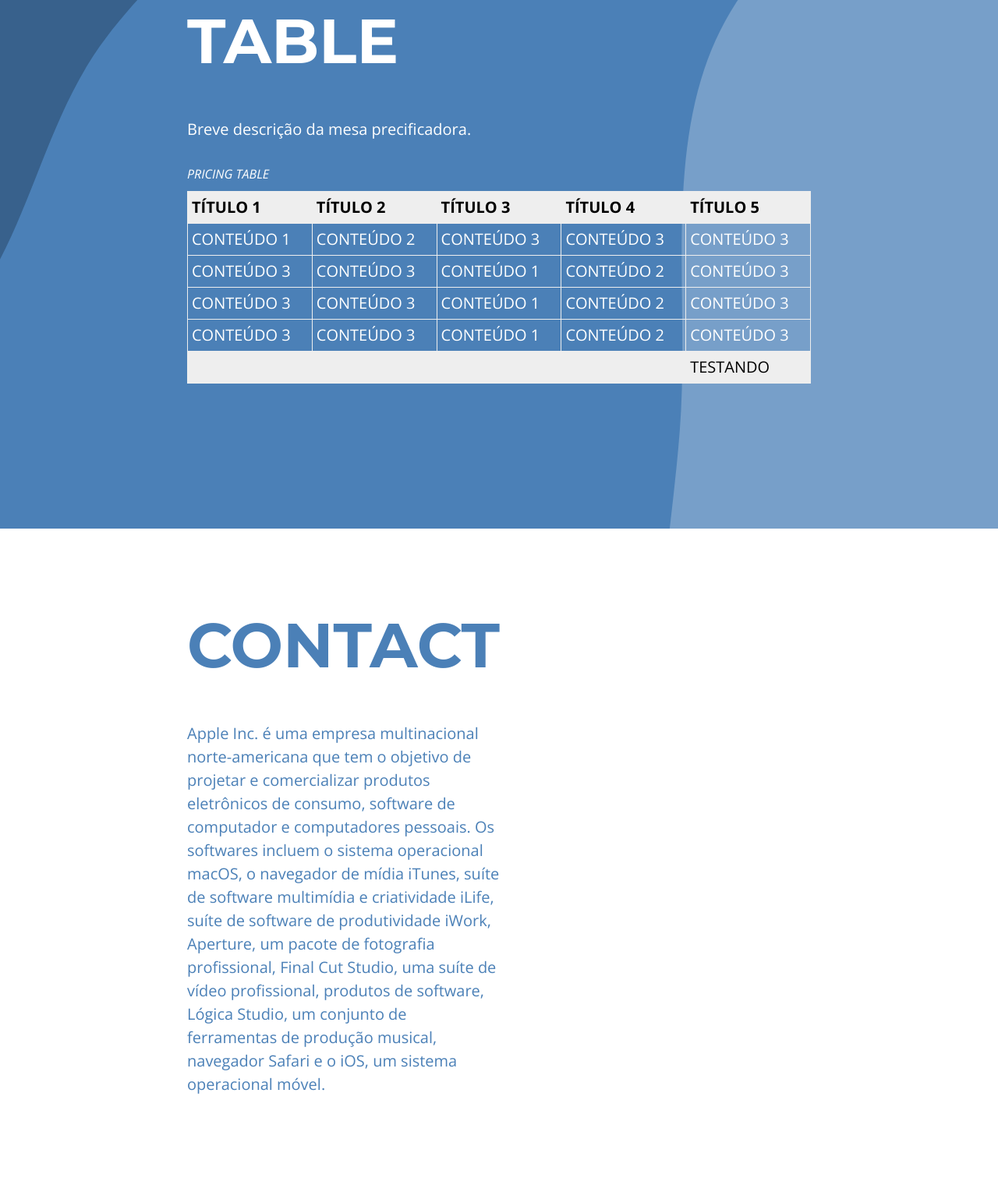
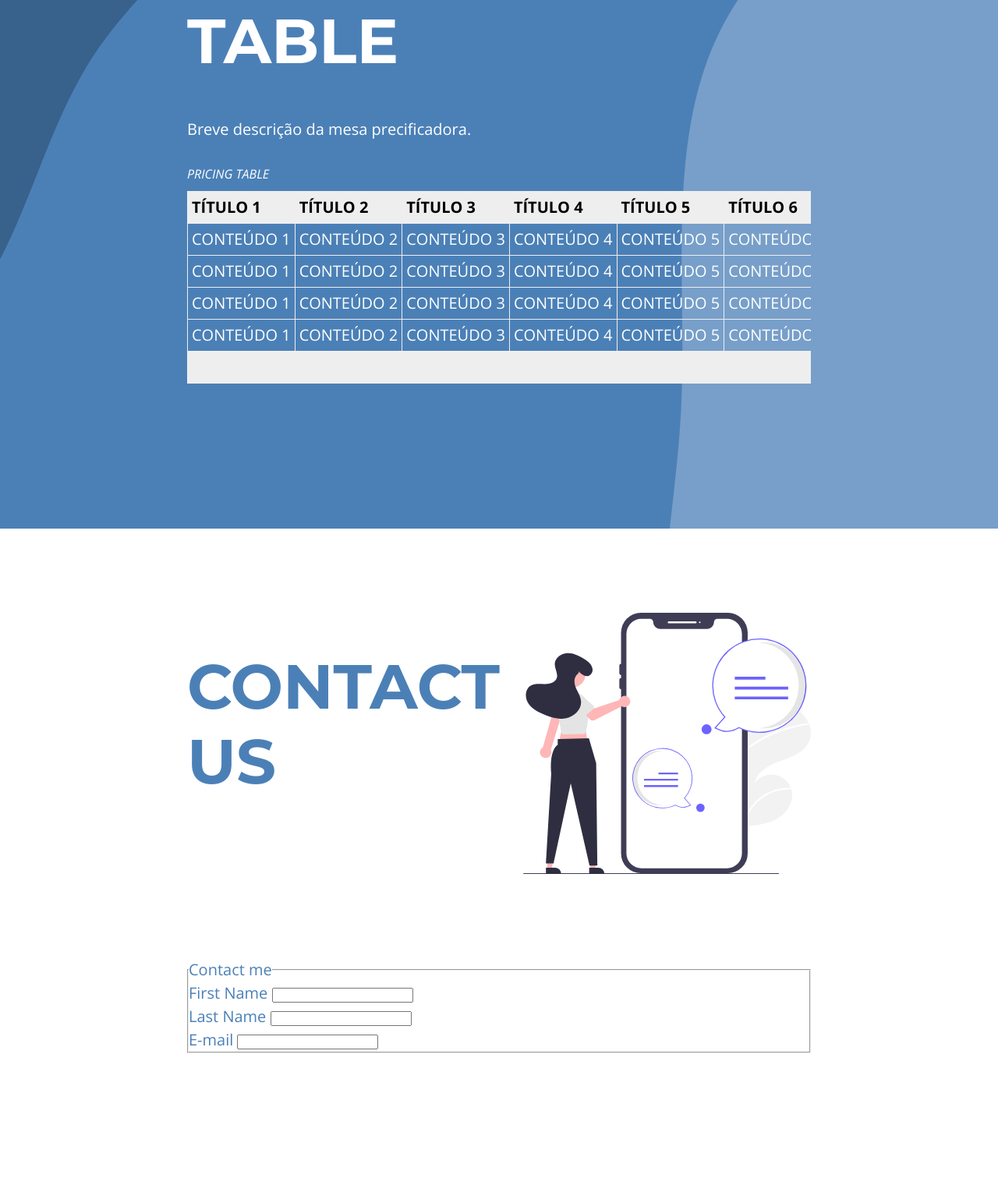
Before and after one commit to eusancler/-anding-page, a plain HTML site: page index.html in a window 1280 px wide. Shown: the part 3723-5234 px from the top of the page at 78% size. Drawn offline with nearby package versions, Linux system fonts and the light colour scheme.

Commit message:
contact init

```diff
--- a/assets/css/menu.css
+++ b/assets/css/menu.css
@@ -5,7 +5,7 @@
     right: 0;
     width: 100%;
     border-bottom: 0.1rem solid var(--light-gray-color);
-    z-index: 1000;
+    z-index: 1000 ;
 }
 .menu-content{
     display: flex;
--- a/assets/css/style.css
+++ b/assets/css/style.css
@@ -87,3 +87,6 @@
     column-gap: 3rem;
     row-gap: 3rem;
 }
+.contact-form{
+    grid-column: span 2;
+}
--- a/index.html
+++ b/index.html
@@ -122,6 +122,9 @@
                     <th>TÍTULO 3</th>
                     <th>TÍTULO 4</th>
                     <th>TÍTULO 5</th>
+                    <th>TÍTULO 6</th>
+                    <th>TÍTULO 7</th>
+                    <th>TÍTULO 8</th>
                 </tr>
             </thead>
             <tbody>
@@ -129,33 +132,48 @@
                     <td>CONTEÚDO 1</td>
                     <td>CONTEÚDO 2</td>
                     <td>CONTEÚDO 3</td>
-                    <td>CONTEÚDO 3</td>
-                    <td>CONTEÚDO 3</td>
+                    <td>CONTEÚDO 4</td>
+                    <td>CONTEÚDO 5</td>
+                    <td>CONTEÚDO 6</td>
+                    <td>CONTEÚDO 7</td>
+                    <td>CONTEÚDO 8</td>
                 </tr>
                 <tr>
-                    <td>CONTEÚDO 3</td>
-                    <td>CONTEÚDO 3</td>
                     <td>CONTEÚDO 1</td>
                     <td>CONTEÚDO 2</td>
                     <td>CONTEÚDO 3</td>
+                    <td>CONTEÚDO 4</td>
+                    <td>CONTEÚDO 5</td>
+                    <td>CONTEÚDO 6</td>
+                    <td>CONTEÚDO 7</td>
+                    <td>CONTEÚDO 8</td>
                 </tr>
                 <tr>
-                    <td>CONTEÚDO 3</td>
-                    <td>CONTEÚDO 3</td>
                     <td>CONTEÚDO 1</td>
                     <td>CONTEÚDO 2</td>
                     <td>CONTEÚDO 3</td>
+                    <td>CONTEÚDO 4</td>
+                    <td>CONTEÚDO 5</td>
+                    <td>CONTEÚDO 6</td>
+                    <td>CONTEÚDO 7</td>
+                    <td>CONTEÚDO 8</td>
                 </tr>
                 <tr>
-                    <td>CONTEÚDO 3</td>
-                    <td>CONTEÚDO 3</td>
                     <td>CONTEÚDO 1</td>
                     <td>CONTEÚDO 2</td>
                     <td>CONTEÚDO 3</td>
+                    <td>CONTEÚDO 4</td>
+                    <td>CONTEÚDO 5</td>
+                    <td>CONTEÚDO 6</td>
+                    <td>CONTEÚDO 7</td>
+                    <td>CONTEÚDO 8</td>
                 </tr>
             </tbody>
             <tfoot>
                 <tr>
+                    <td></td>
+                    <td></td>
+                    <td></td>
                     <td></td>
                     <td></td>
                     <td></td>
@@ -169,15 +187,33 @@
     </section>
 
     <section id="contact" class="intro white-bg section">
-        <div class="main-content intro-content">
-        <div class="intro-text-content">
-        <h2> Contact</h2>
-        <p>Apple Inc. é uma empresa multinacional norte-americana que tem o objetivo de projetar e comercializar produtos eletrônicos de consumo, software de computador e computadores pessoais. Os softwares incluem o sistema operacional macOS, o navegador de mídia iTunes, suíte de software multimídia e criatividade iLife, suíte de software de produtividade iWork, Aperture, um pacote de fotografia profissional, Final Cut Studio, uma suíte de vídeo profissional, produtos de software, Lógica Studio, um conjunto de ferramentas de produção musical, navegador Safari e o iOS, um sistema operacional móvel.</p>
-    </div>
-    </div>
-    <div class="contact-form">
-        <img src="" alt="" srcset="">
-    </div>
+        <div class="contact main-content intro-content">
+            <div class="intro-text-content">
+                <h2> Contact Us</h2>
+            </div>
+                <div class="intro-img">
+                 <img src="/assets/img/apple.svg" alt="Mulher mexendo no celular">
+                </div>
+                <div class="contact-form">
+                    <fieldset>
+                        <legend>Contact me</legend>
+                        <div class="form-group">
+                            <label for="first-name">First Name</label>
+                            <input type="text" name="first-name" id="first-name">
+                        </div>
+
+                        <div class="form-group">
+                            <label for="last-name">Last Name</label>
+                            <input type="text" name="last-name" id="last-name">
+                        </div>
+
+                        <div class="form-group">
+                            <label for="email">E-mail</label>
+                            <input type="text" name="email" id="email">
+                        </div>
+                    </fieldset>
+                </div>
+        </div>
     </section>
 </body>
 </html>
```
